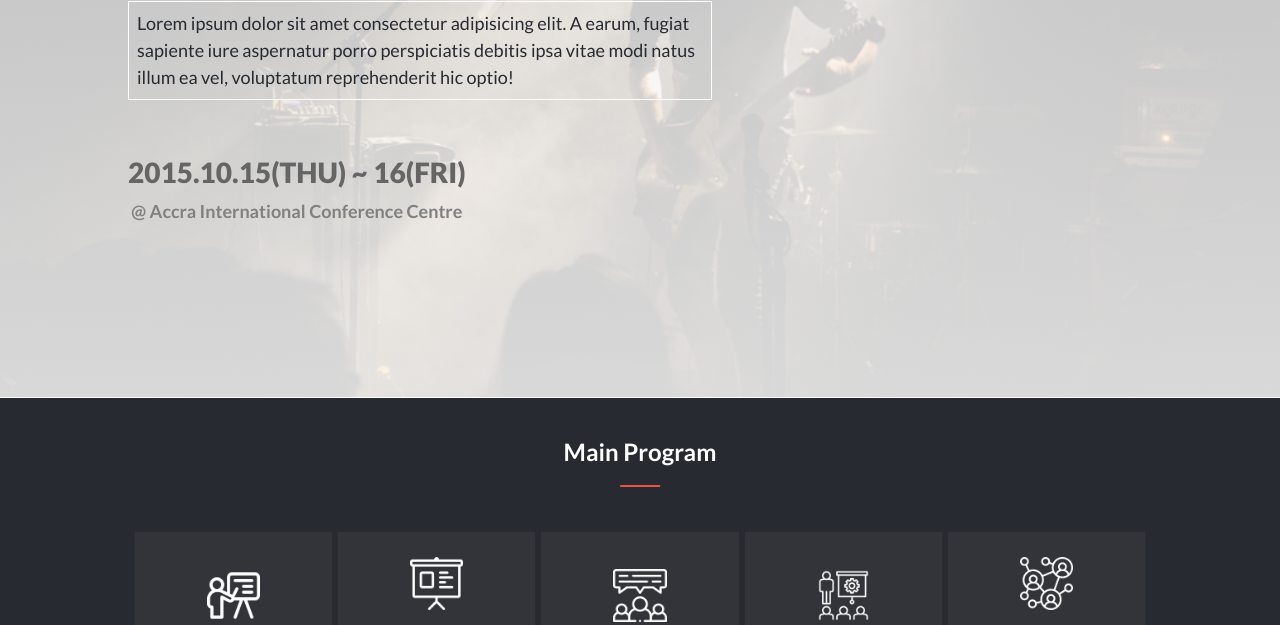
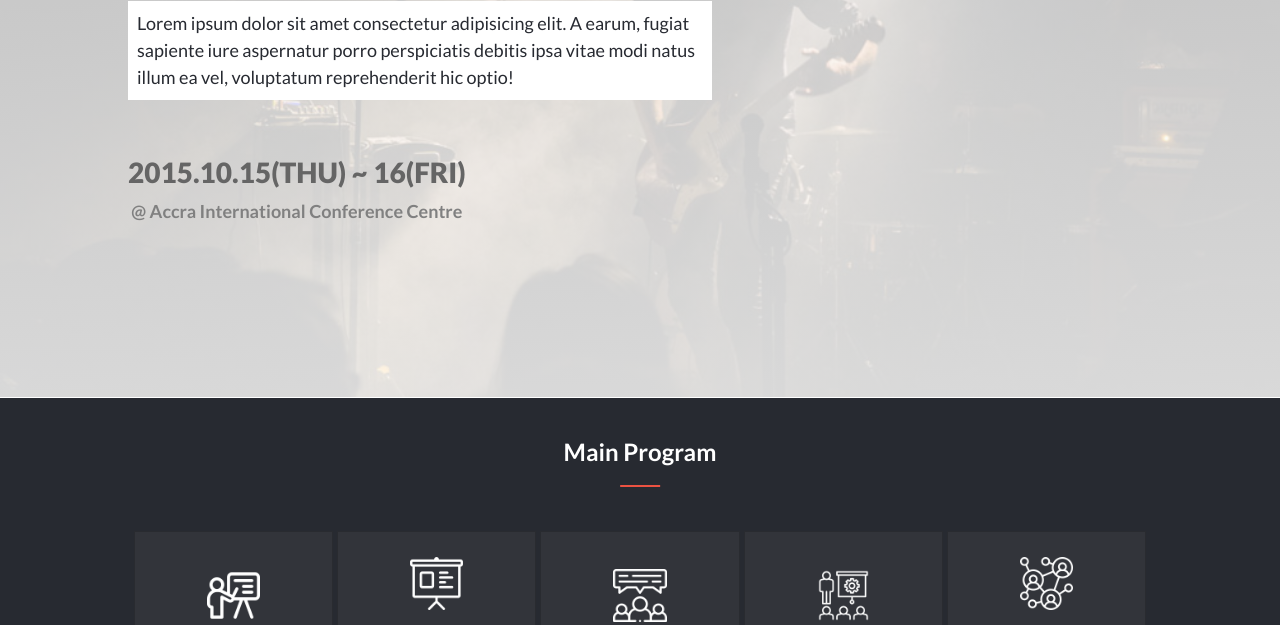
Before and after one commit to til2to/Capstone-I, a website: page index.html in a window 1280 px wide. Shown: the part 475-1100 px from the top of the page. Drawn offline with nearby package versions, Linux system fonts and the light colour scheme.

Commit message:
Add white background to description element

```diff
--- a/about.css
+++ b/about.css
@@ -17,6 +17,5 @@
     width: 100%;
     display: flex;
     text-align: center;
-    background-color: #fff;
   }
 }
--- a/style.css
+++ b/style.css
@@ -698,6 +698,7 @@ section#about-wrapper section#main-program-section div.card div.program-overlay
     width: 100%;
     display: flex;
     text-align: left;
+    background-color: #fff;
   }
 
   #banner-section .banner-container {
```
